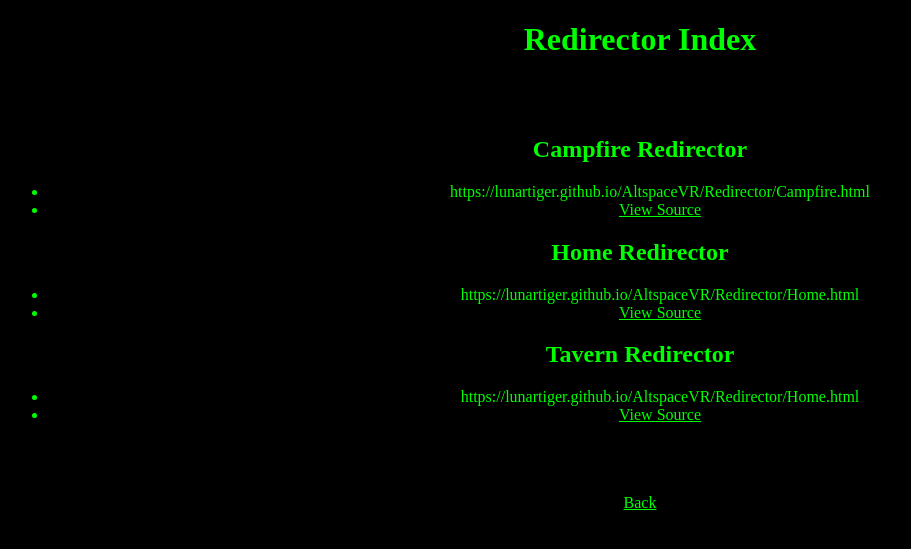
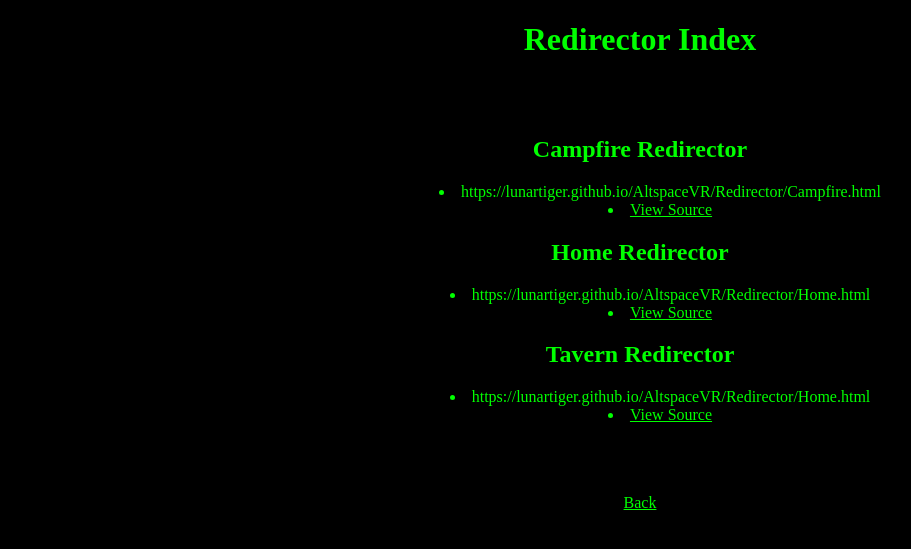
Before and after one commit to LunarTiger/AltspaceVR, a Jekyll site: the page Redirector/index.html, which Jekyll copies as it is, in a window 1280 px wide. Shown: the top 549 px of the page, without its empty margins (0-911 px from the left). Built offline with Jekyll 4.4.1, drawn with Linux system fonts in a browser that asks for light colours.

Commit message:
Update index.html

```diff
--- a/Redirector/index.html
+++ b/Redirector/index.html
@@ -4,6 +4,7 @@
 		<style>
 			body {text-align:center;background-color: #000000;color: #00FF00;}
 			table {margin-left:auto;margin-right:auto;}
+			ul {list-style-position: inside;}
 			a:link {color: #00ff00;}
 			a:visited {color: #008900;}
 			a:hover {color: #00bf00;}
```
